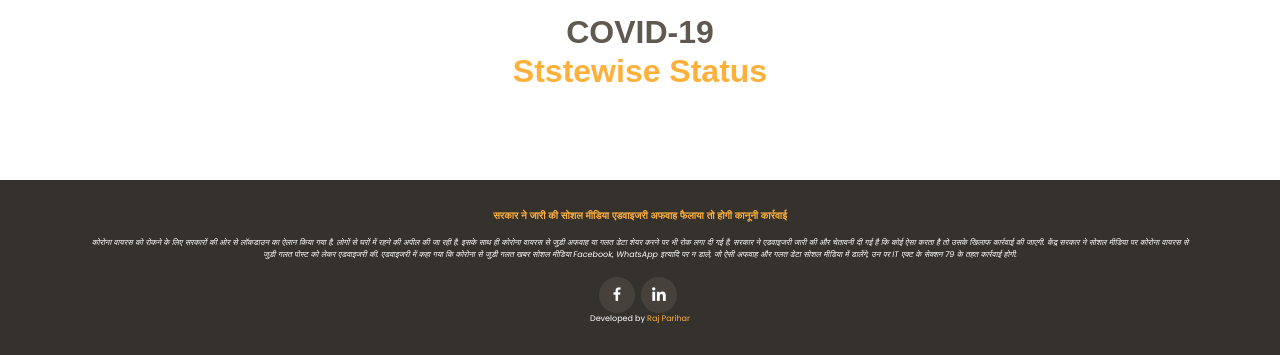
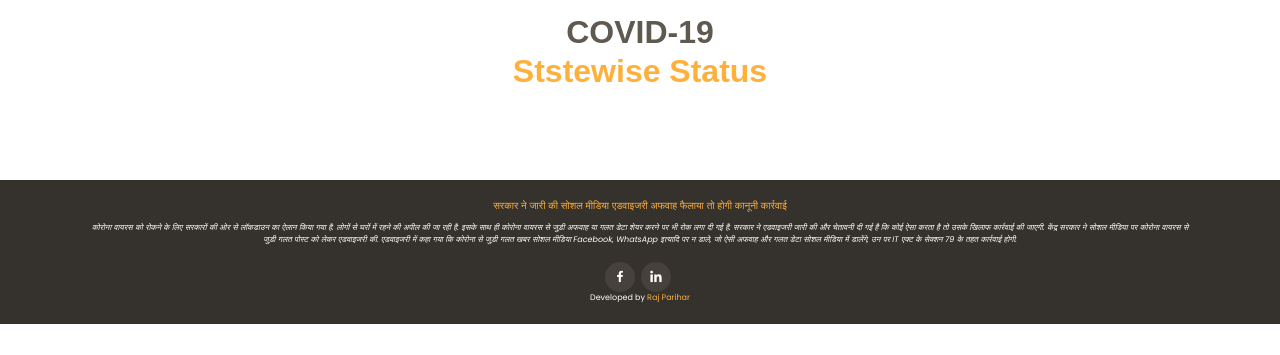
Before and after one commit to RajP7Jowa/krashishakti, a PHP site: page / in a window 1280 px wide. Shown: the part 3210-3565 px from the top of the page. After the commit the page ends 3534 px from the top, so only its background shows below. Run offline with PHP 8.4, Linux system fonts and the light colour scheme; some libraries are stand-ins or nearby versions.

Commit message:
Update style.css

```diff
--- a/assets/css/style.css
+++ b/assets/css/style.css
@@ -1491,16 +1491,15 @@ section {
   color: #fff;
   font-size: 8px;
   text-align: center;
-  padding: 30px 0;
+  padding: 20px 0;
 }
 
 #footer h3 {
   font-size: 10px;
-  font-weight: 700;
   color: #ffb03b;
   position: relative;
   padding: 0;
-  margin: 0 0 15px 0;
+  margin: 0 0 10px 0;
 }
 
 #footer p {
@@ -1510,17 +1509,17 @@ section {
 }
 
 #footer .social-links a {
-  font-size: 18px;
+  font-size: 15px;
   display: inline-block;
   background: #46423b;
   color: #fff;
   line-height: 1;
-  padding: 8px 0;
+  padding: 7px 0;
   margin-right: 4px;
   border-radius: 50%;
   text-align: center;
-  width: 36px;
-  height: 36px;
+  width: 30px;
+  height: 30px;
   transition: 0.3s;
 }
 
```
